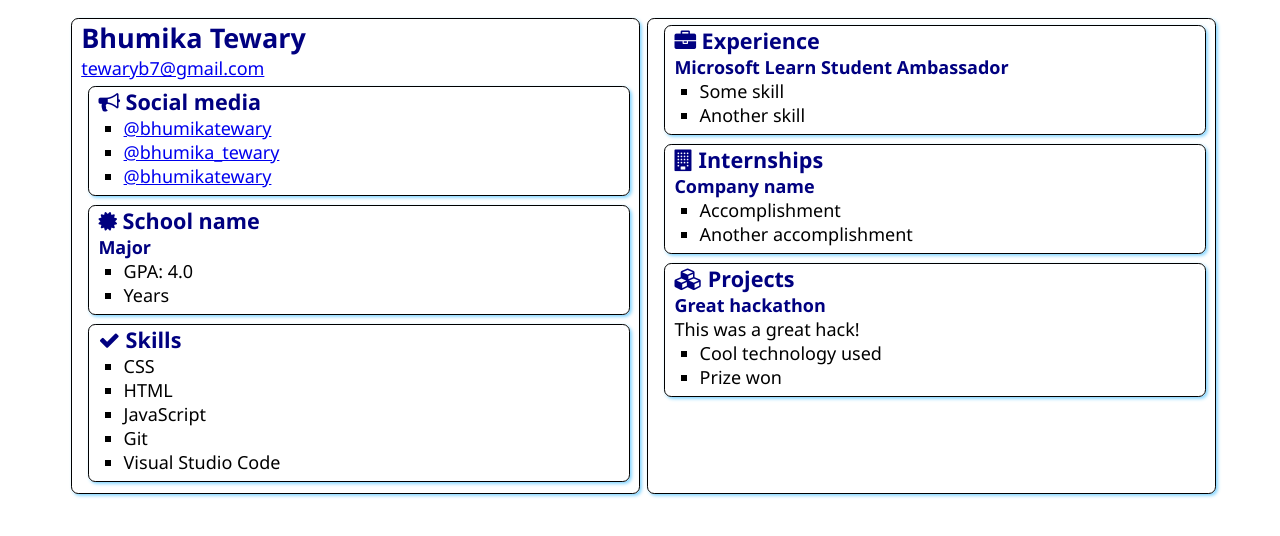
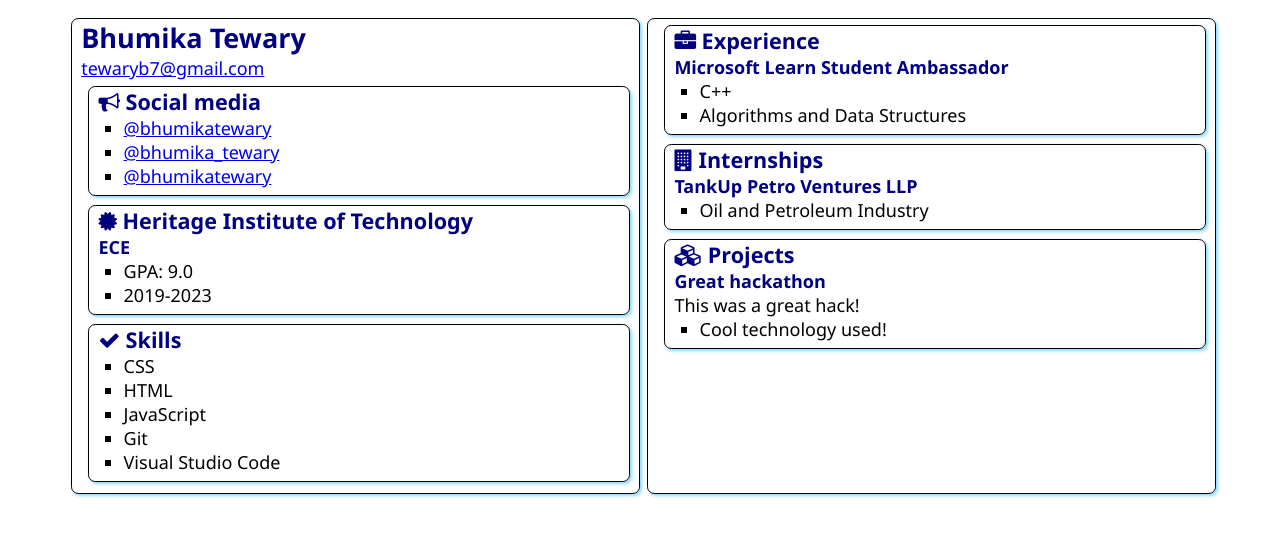
Before and after one commit to bhumikatewary/SATechnicalOnboarding, a plain HTML site: page src/index.html in a window 1280 px wide. Drawn offline with Linux system fonts and the light colour scheme.

Commit message:
Update index.html

```diff
--- a/src/index.html
+++ b/src/index.html
@@ -13,7 +13,7 @@
     <main>
         <article class="box">
             <h1>Bhumika Tewary</h1>
-            <div><a href="mailto:your.email@example.com">tewaryb7@gmail.com</a></div>
+            <div><a href="mailto:tewaryb7@gmail.com">tewaryb7@gmail.com</a></div>
 
             <section class="box">
                 <h2>
@@ -21,9 +21,9 @@
                     Social media
                 </h2>
                 <ul>
-                    <li><a href="https://github.com/<handle>">@bhumikatewary</a></li>
-                    <li><a href="https://linkedin.com/in/<handle>">@bhumika_tewary</a></li>
-                    <li><a href="https://twitter.com/<handle>">@bhumikatewary</a></li>
+                    <li><a href="https://github.com/bhumikatewary">@bhumikatewary</a></li>
+                    <li><a href="https://linkedin.com/in/bhumika_tewary">@bhumika_tewary</a></li>
+                    <li><a href="https://twitter.com/bhumikatewary">@bhumikatewary</a></li>
                 </ul>
             </section>
 
@@ -31,12 +31,12 @@
                 <div class="education">
                     <h2>
                         <i class="fa fa-certificate" aria-hidden="true"></i>
-                        School name
+                        Heritage Institute of Technology
                     </h2>
-                    <h3>Major</h3>
+                    <h3>ECE</h3>
                     <ul>
-                        <li>GPA: 4.0</li>
-                        <li>Years</li>
+                        <li>GPA: 9.0</li>
+                        <li>2019-2023</li>
                     </ul>
                 </div>
             </section>
@@ -63,8 +63,8 @@
                 </h2>
                 <h3>Microsoft Learn Student Ambassador</h3>
                 <ul>
-                    <li>Some skill</li>
-                    <li>Another skill</li>
+                    <li>C++</li>
+                    <li>Algorithms and Data Structures</li>
                 </ul>
             </section>
             <section class="box">
@@ -73,10 +73,10 @@
                     Internships
                 </h2>
 
-                <h3>Company name</h3>
+                <h3>TankUp Petro Ventures LLP</h3>
                 <ul>
-                    <li>Accomplishment</li>
-                    <li>Another accomplishment</li>
+                    <li>Oil and Petroleum Industry</li>
+
                 </ul>
             </section>
             <section class="box">
@@ -88,8 +88,7 @@
                 <h3>Great hackathon</h3>
                 <div>This was a great hack!</div>
                 <ul>
-                    <li>Cool technology used</li>
-                    <li>Prize won</li>
+                    <li>Cool technology used!</li>
                 </ul>
             </section>
         </article>
```
